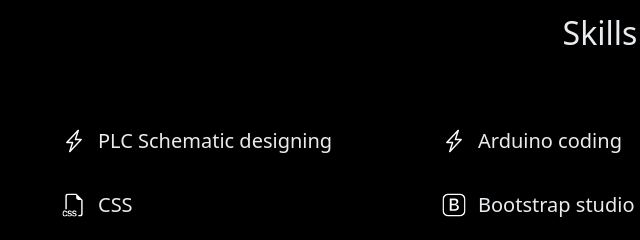
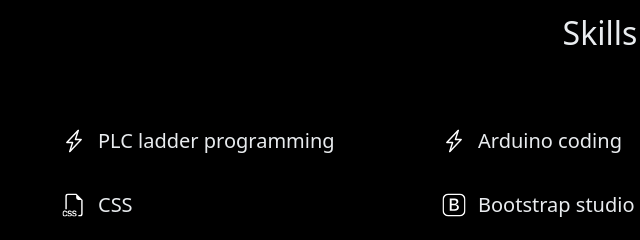
Before and after one commit to Arya-vardhan/Arya, a plain HTML site: page index.html in a window 1280 px wide. Shown: the part 780-1020 px from the top of the page, 40-680 px from the left. Drawn offline with Linux system fonts and the light colour scheme; files whose address does not match are found by name.

Commit message:
Update index.html

```diff
--- a/index.html
+++ b/index.html
@@ -51,7 +51,7 @@
                             <path d="M11.251.068a.5.5 0 0 1 .227.58L9.677 6.5H13a.5.5 0 0 1 .364.843l-8 8.5a.5.5 0 0 1-.842-.49L6.323 9.5H3a.5.5 0 0 1-.364-.843l8-8.5a.5.5 0 0 1 .615-.09zM4.157 8.5H7a.5.5 0 0 1 .478.647L6.11 13.59l5.732-6.09H9a.5.5 0 0 1-.478-.647L9.89 2.41 4.157 8.5z"></path>
                         </svg></div>
                     <div class="px-2">
-                        <h5 class="mb-0 mt-1">PLC Schematic designing&nbsp;</h5>
+                        <h5 class="mb-0 mt-1">PLC ladder programming&nbsp;</h5>
                     </div>
                 </div>
             </div>
```
